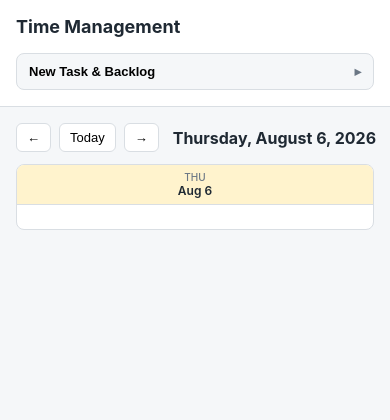
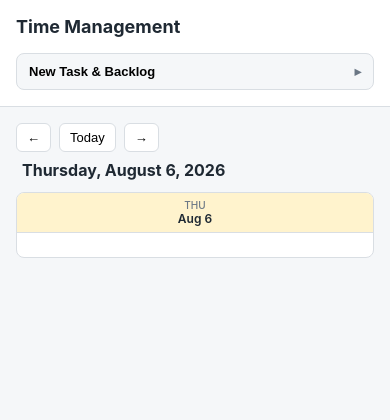
Before and after one commit to ecooperman/time-management, a FastAPI app: page / in a window 390 px wide. Shown: the top 420 px of the page. Run offline with FastAPI, Linux system fonts and the light colour scheme; data that the repository does not hold is empty; parts of the project's set-up code (start-up, migrations or seed data) failed here and were passed over.

Commit message:
Fix overflow of the left pane on mobile devices.

```diff
--- a/static/style.css
+++ b/static/style.css
@@ -55,6 +55,7 @@ body {
 
 #sidebar {
   width: 100%;
+  min-width: 0;
   flex-shrink: 0;
   background: #fff;
   border-bottom: 1px solid var(--border);
@@ -321,13 +322,18 @@ main {
   display: flex;
   align-items: center;
   gap: 8px;
+  flex-wrap: wrap;
 }
 
 #nav-title {
   font-weight: 700;
   font-size: 16px;
   margin-left: 6px;
-  white-space: nowrap;
+  /* Long-form Day view titles ("Thursday, August 6, 2026") don't fit next
+     to Prev/Today/Next on a narrow phone - let it wrap instead of forcing
+     the row wider than the viewport. Harmless on desktop, where there's
+     always enough room for one line regardless. */
+  white-space: normal;
 }
 
 #calendar {
```
